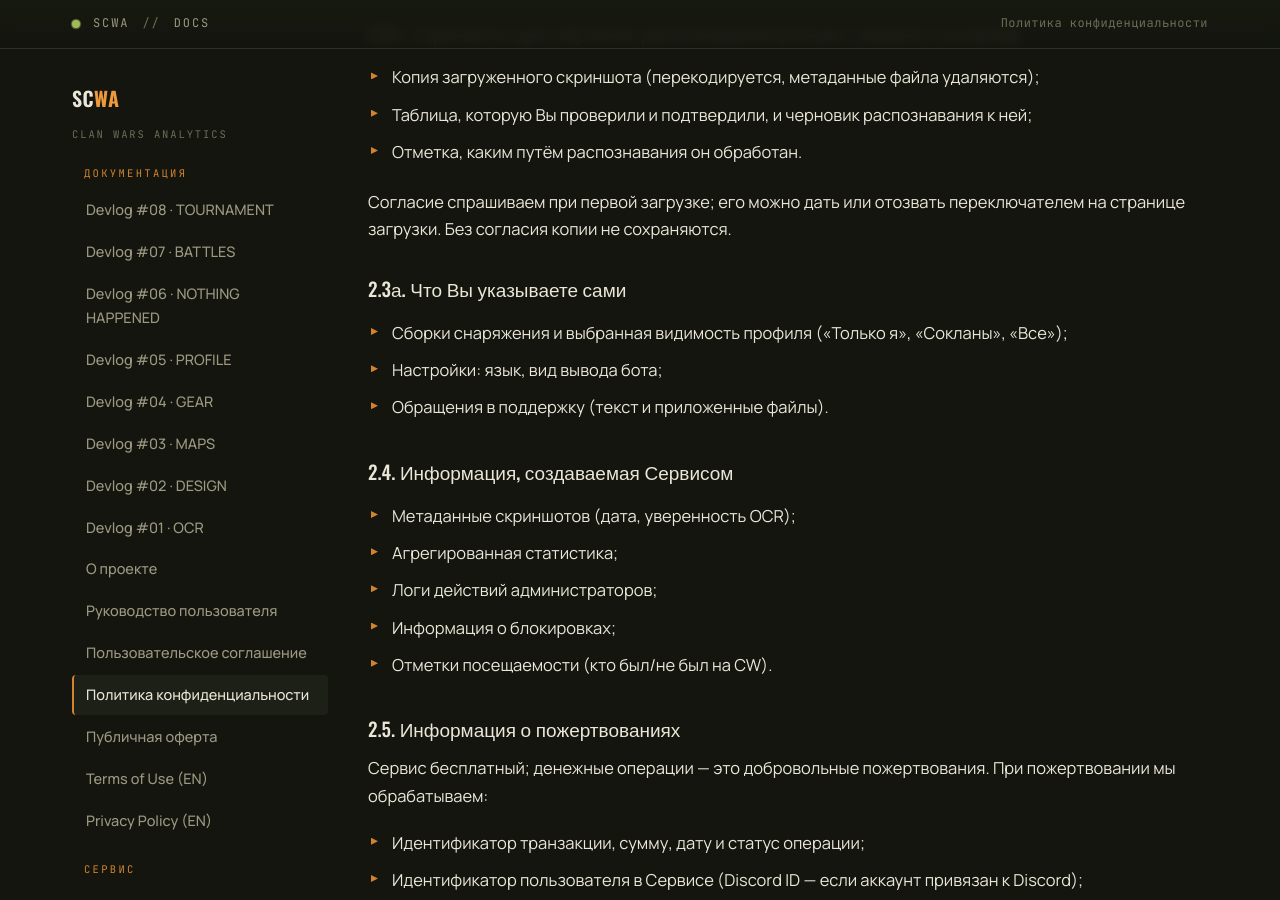
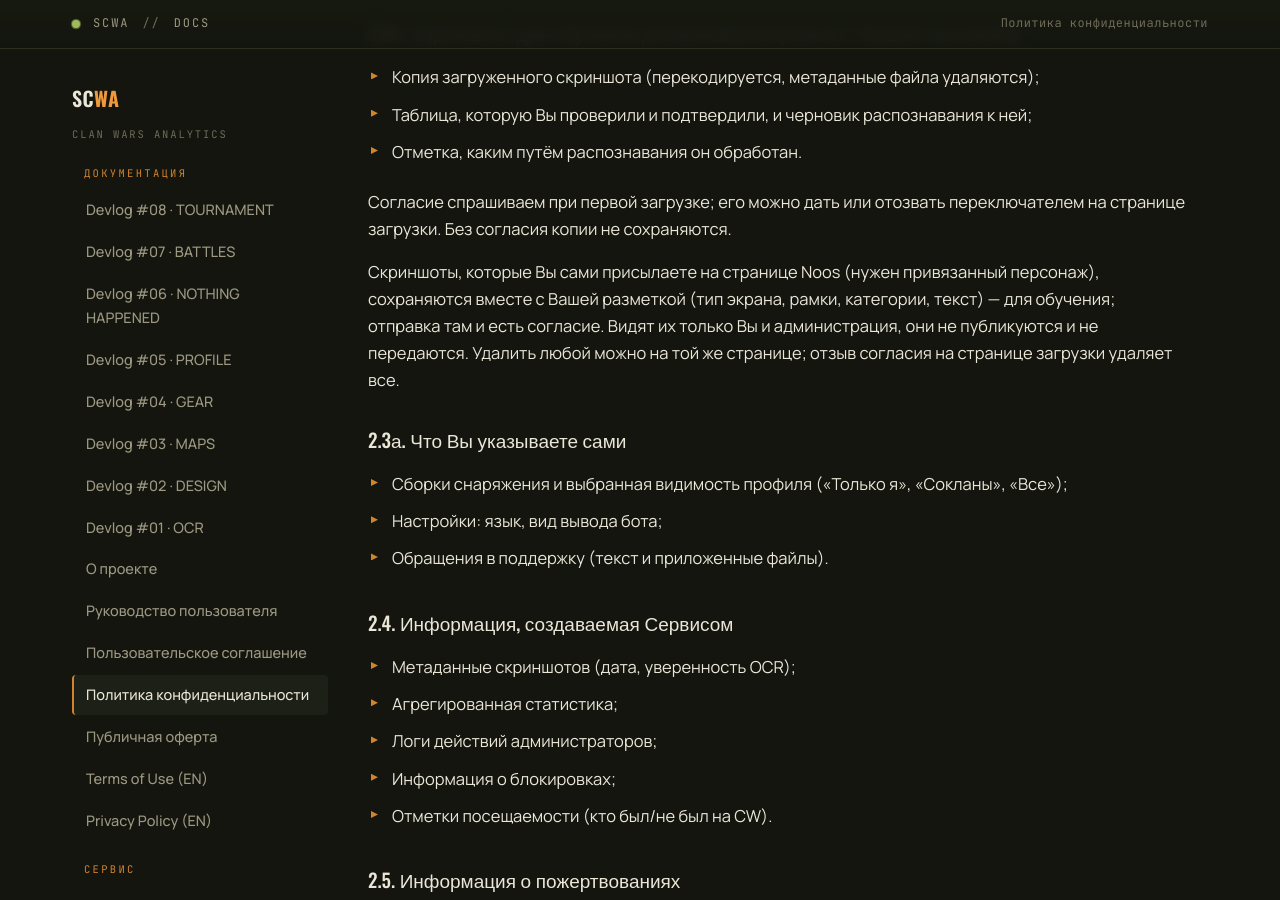
Before and after one commit to sahabush/Stalcraft-Clan-Analytics, a Jekyll site: the page built from privacy.md, in a window 1280 px wide and 900 px high, scrolled down 2141 px. Built offline with Jekyll 4.4.1, drawn with Linux system fonts in a browser that asks for light colours; some of the changed text lies outside the part shown.

Commit message:
Соглашение и политика: скриншоты и разметка, присланные на странице Noos

```diff
--- a/privacy.md
+++ b/privacy.md
@@ -60,6 +60,8 @@ description: Как мы обрабатываем ваши данные
 - Отметка, каким путём распознавания он обработан.
 
 Согласие спрашиваем при первой загрузке; его можно дать или отозвать переключателем на странице загрузки. Без согласия копии не сохраняются.
+
+Скриншоты, которые Вы сами присылаете на странице Noos (нужен привязанный персонаж), сохраняются вместе с Вашей разметкой (тип экрана, рамки, категории, текст) — для обучения; отправка там и есть согласие. Видят их только Вы и администрация, они не публикуются и не передаются. Удалить любой можно на той же странице; отзыв согласия на странице загрузки удаляет все.
 
 ### 2.3а. Что Вы указываете сами
 - Сборки снаряжения и выбранная видимость профиля («Только я», «Сокланы», «Все»);
@@ -133,7 +135,7 @@ description: Как мы обрабатываем ваши данные
 |:---|:---|:---|
 | Статистика CW | 90 дней | Автоматически |
 | Скриншоты | До обработки (не дольше 10 минут) | Автоматически |
-| Скриншоты для обучения (с согласия) | До отзыва согласия | Сразу при отзыве (переключатель на странице загрузки) или по запросу |
+| Скриншоты для обучения (с согласия, в т.ч. присланные на странице Noos) | До отзыва согласия или удаления | Сразу при отзыве (переключатель на странице загрузки) или по запросу |
 | Публичная статистика профилей (сканер) | Пока клан подключён к Сервису | По запросу Пользователя или лидера клана |
 | Сборки, настройки | До удаления аккаунта | Автоматически с аккаунтом |
 | Обращения в поддержку | Пока нужны для решения вопроса | По запросу |
```
Also changed, not shown: en/privacy.md (+1 -0 lines), en/terms.md (+2 -0 lines), index.md (+2 -0 lines).
